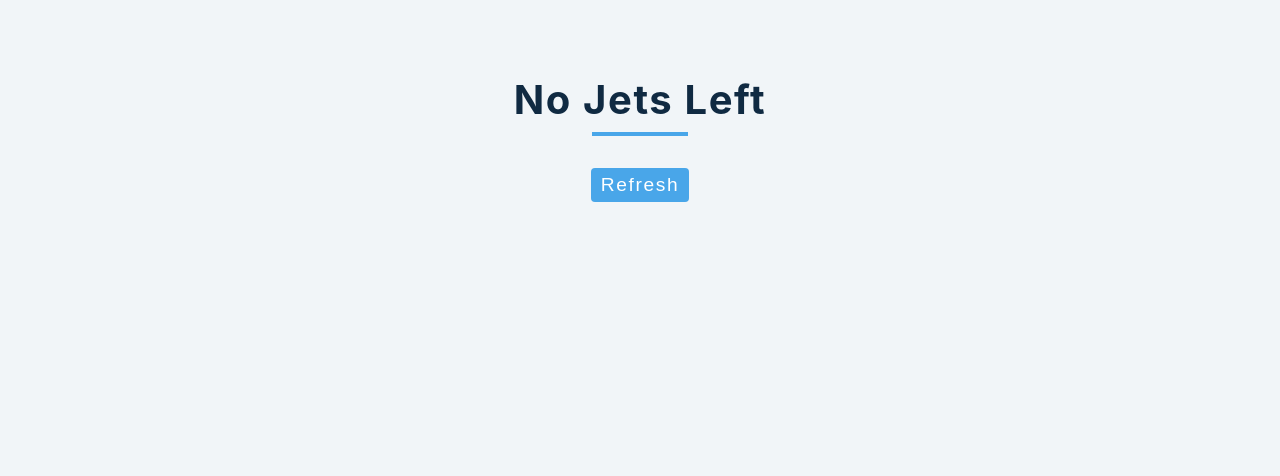
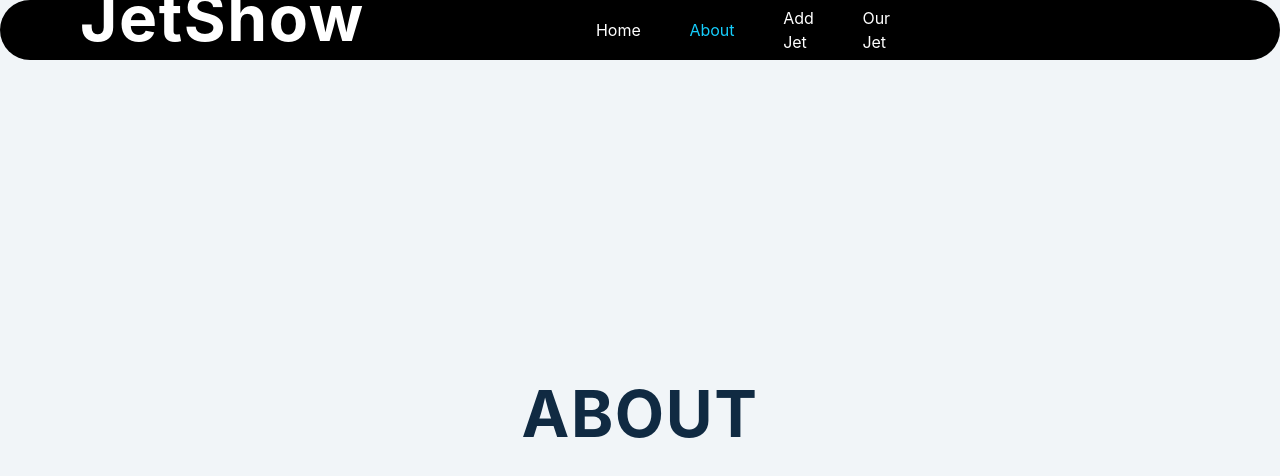
Before and after one commit to AyubuAyubu/JetShow, a React (Create React App) app: page /about in a window 1280 px wide. Shown: the top 476 px of the page. Built offline with nearby package versions, Linux system fonts and the light colour scheme; no server answers.

Commit message:
phase 2 project

```diff
--- a/package.json
+++ b/package.json
@@ -3,13 +3,16 @@
   "version": "0.1.0",
   "private": true,
   "dependencies": {
+    "@react-icons/all-files": "^4.1.0",
     "@testing-library/jest-dom": "^5.16.5",
     "@testing-library/react": "^13.4.0",
     "@testing-library/user-event": "^13.5.0",
     "json-server": "^0.17.0",
     "react": "^18.2.0",
     "react-dom": "^18.2.0",
+    "react-router-dom": "^6.4.1",
     "react-scripts": "5.0.1",
+    "styled-components": "^5.3.6",
     "web-vitals": "^2.1.4"
   },
   "scripts": {
--- /dev/null
+++ b/src/App.js
@@ -0,0 +1,23 @@
+import React from "react";
+import Header from "./components/Header";
+import {Routes, Route } from "react-router-dom";
+import Home from "./pages/Home";
+import AddJet from "./pages/AddJet";
+import About from "./pages/About";
+import OurJet from "./components/OurJet"
+
+function App() {
+  return (
+    <>
+      <Header />
+      <Routes>
+        <Route path="/" element={<Home />} />
+        <Route path="/about" element={<About />} />
+        <Route path="/addjet" element={<AddJet />} />
+        <Route path="/ourjet" element={<OurJet />} />
+      </Routes>
+    </>
+  );
+}
+
+export default App;
--- /dev/null
+++ b/src/components/Header.js
@@ -0,0 +1,31 @@
+import React from "react";
+import { Nav, NavLink, Bars, NavMenu } from "./Nav";
+
+const Header = () => {
+  return (
+    <>
+      <Nav>
+        <NavLink to="">
+          <h1>JetShow</h1>
+        </NavLink>
+        <Bars />
+        <NavMenu>
+          <NavLink to="/" activeStyle>
+            Home
+          </NavLink>
+          <NavLink to="/about" activeStyle>
+            About
+          </NavLink>
+          <NavLink to="/addjet" activeStyle>
+            Add Jet
+          </NavLink>
+          <NavLink to="/ourjet" activeStyle>
+            Our Jet
+          </NavLink>
+        </NavMenu>
+      </Nav>
+    </>
+  );
+};
+
+export default Header;
--- a/src/components/JetList.js
+++ b/src/components/JetList.js
@@ -8,7 +8,7 @@ const Jets = ({ jets, removeJet }) => {
         <div className="underline"></div>
       </div>
       <div>
-        {/* we are iterating on the child which is the Tour  */}
+        {/* we are iterating on the child which is the Jet  */}
         {jets.map((jet) => {
           return <Jet key={jet.id} {...jet} removeJet={removeJet}></Jet>;
         })}
--- /dev/null
+++ b/src/components/Main.js
@@ -0,0 +1,68 @@
+import React from "react";
+import styled from "styled-components"
+
+const Background = styled.main`
+  width: 100%;
+  height: 100%;
+  //   background: rgba(0, 0, 0, 0.8);
+  position: fixed;
+  display: flex;
+  //   justify-content: center;
+  //   align-items: center;
+`;
+const ModalWrapper = styled.section`
+  // width: 800px;
+  height: 500px;
+  width: 100%;
+  //   height: 100%;
+  background: #013220;
+  color: #000;
+  position: relative;
+  display: grid;
+  grid-template-columns: 1fr 1fr;
+  z-index: 10;
+  border-radius: 10px;
+`;
+
+const ModalImg = styled.img`
+  width: 100%;
+  height: 100%;
+  border-radius: 10px 0 0 10px;
+  background: #000;
+`;
+
+const ModalContent = styled.div`
+  display: flex;
+  flex-direction: column;
+  justify-content: center;
+  align-items: center;
+  line-height: 1.8;
+  color: #141414;
+
+  h1 {
+    color: #fff;
+    text-align: center;
+  }
+
+  p {
+    color: #fff;
+    text-align: center;
+    padding: 2px;
+  }
+`;
+
+const Main = ({ id, obj }) => {
+  return (
+    <Background>
+      <ModalWrapper>
+        <ModalContent>
+          <h1>{obj.title}</h1>
+          <p>{obj.text}</p>
+        </ModalContent>
+        <ModalImg src={obj.img} alt="oh it worked" />
+      </ModalWrapper>
+    </Background>
+  );
+};
+
+export default Main;
--- /dev/null
+++ b/src/components/Nav.js
@@ -0,0 +1,57 @@
+import styled from "styled-components";
+import { NavLink as Link } from "react-router-dom";
+//import { FaBars } from "react-icons/fa";
+import { FaBars } from "@react-icons/all-files/fa/FaBars";
+// this is where all my navbar styling happens
+export const Nav = styled.nav`
+  background: #000;
+  height: 60px;
+  // width: 80%;
+  display: flex;
+  justify-content: space-between;
+  z-index: 10;
+  border-radius: 40px;
+`;
+
+// this is the likes of the pages in our nav
+export const NavLink = styled(Link)`
+  color: #fff;
+  display: flex;
+  align-items: center;
+  text-decoration: none;
+  padding: 0 1rem;
+  margin-left: 5%;
+  // margin-right: -20%;
+  height: 80%;
+  cursor: pointer;
+
+  &.active {
+    color: #15cdfc;
+  }
+`;
+
+// this is where the icon is for the navList
+export const Bars = styled(FaBars)`
+  display: none;
+  color: #fff;
+
+  @media screen and (max-width: 768px){
+    display: block;
+    position: absolute;
+    top:4%;
+    right: 5%;
+    transform: translate(-100%, 75%)
+    font-size: 1.8rem;
+    cursor:pointer;
+  }
+`;
+
+export const NavMenu = styled.div`
+  display: flex;
+  align-items: center;
+  margin-right: 30%;
+
+  @media screen and (max-width: 768px) {
+    display: none;
+  }
+`;
--- a/src/components/OurJet.js
+++ b/src/components/OurJet.js
@@ -1,6 +1,6 @@
 import React, { useState, useEffect } from "react";
-import Loading from "./Loading";
-import JetList from "./JetList";
+import Loading from "../components/Loading";
+import JetList from "../components/JetList";
 
 const url = "http://localhost:3002/jets";
 function AppJet() {
--- a/src/index.js
+++ b/src/index.js
@@ -1,12 +1,13 @@
+
 import React from "react";
-import { createRoot } from "react-dom/client";
+import ReactDOM from "react-dom/client";
 import "./styles/index.css";
-import OurJet from "./components/OurJet";
+import App from "./App";
+import { BrowserRouter } from "react-router-dom";
 
-const container = document.getElementById("root");
-const root = createRoot(container);
+const root = ReactDOM.createRoot(document.getElementById("root"));
 root.render(
-  <React.StrictMode>
-    <OurJet />
-  </React.StrictMode>
+  <BrowserRouter>
+    <App />
+  </BrowserRouter>
 );
--- /dev/null
+++ b/src/pages/About.js
@@ -0,0 +1,18 @@
+import React from "react";
+
+function About() {
+  return (
+    <div
+      style={{
+        display: "flex",
+        justifyContent: "center",
+        alignItems: "center",
+        height: "90vh",
+      }}
+    >
+      <h1>ABOUT</h1>
+    </div>
+  );
+}
+
+export default About;
--- /dev/null
+++ b/src/pages/AddJet.js
@@ -0,0 +1,18 @@
+import React from "react";
+
+function Project() {
+  return (
+    <div
+      style={{
+        display: "flex",
+        justifyContent: "center",
+        alignItems: "center",
+        height: "90vh",
+      }}
+    >
+      <h1>ADD JET</h1>
+    </div>
+  );
+}
+
+export default Project;
--- /dev/null
+++ b/src/pages/Home.js
@@ -0,0 +1,35 @@
+import React, { useEffect, useState } from "react";
+import Main from "../components/Main";
+
+const Home = () => {
+  const [content, setContent] = useState([]);
+  console.log(content);
+
+  useEffect(() => {
+    fetch("http://localhost:3000/home")
+      .then((r) => r.json())
+      .then((data) => setContent(data));
+  }, []);
+
+  return (
+    <>
+      {content.map((obj) => (
+        <Main key={obj.id} obj={obj} />
+      ))}
+      <div
+        style={{
+          display: "flex",
+          justifyContent: "center",
+          alignItems: "center",
+          height: "90vh",
+        }}
+        e
+      >
+        <img src="https://i.ibb.co/d6z5sXf/HAL-Tejas.jpg" alt="Not found" />
+        <h1>HOME</h1>
+      </div>
+    </>
+  );
+};
+
+export default Home;
```
Also changed, not shown: src/pages/jets.jpg (added), 1 other file (tests, documents, lock files or other folders).
